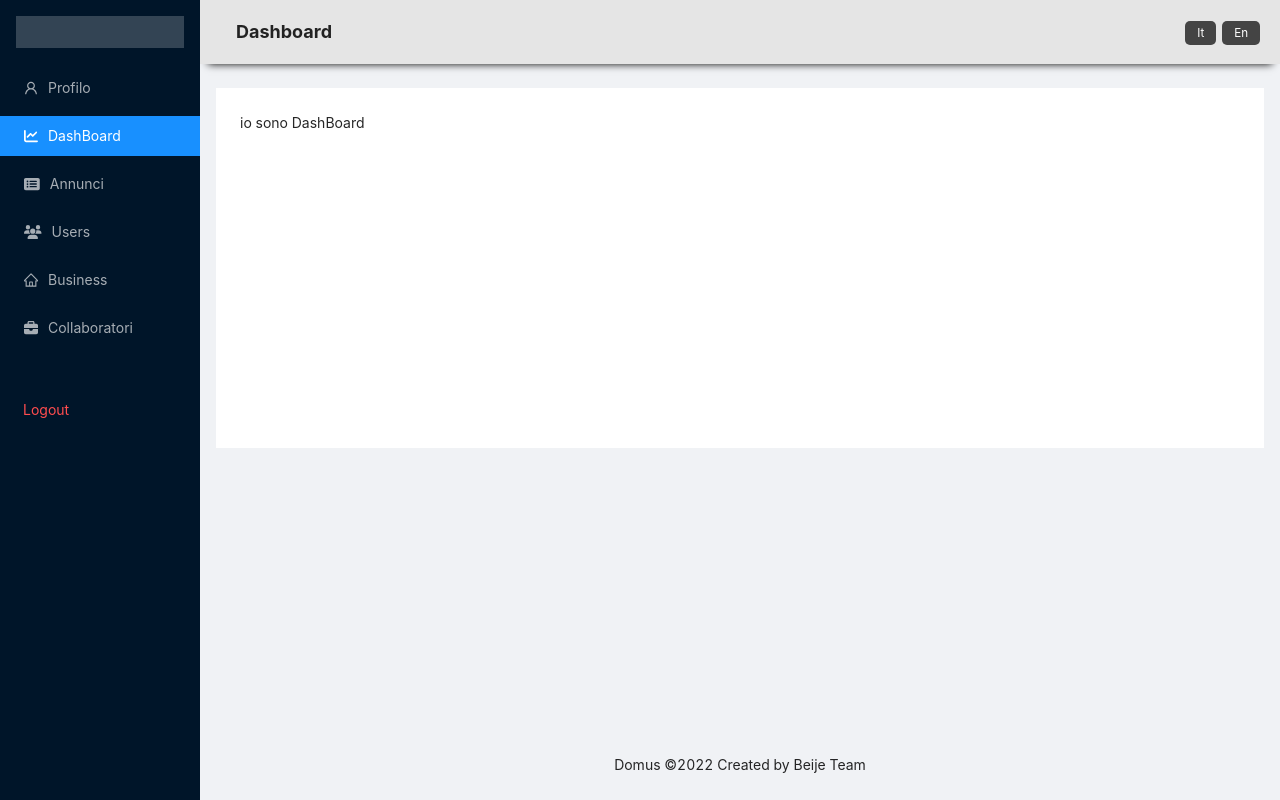
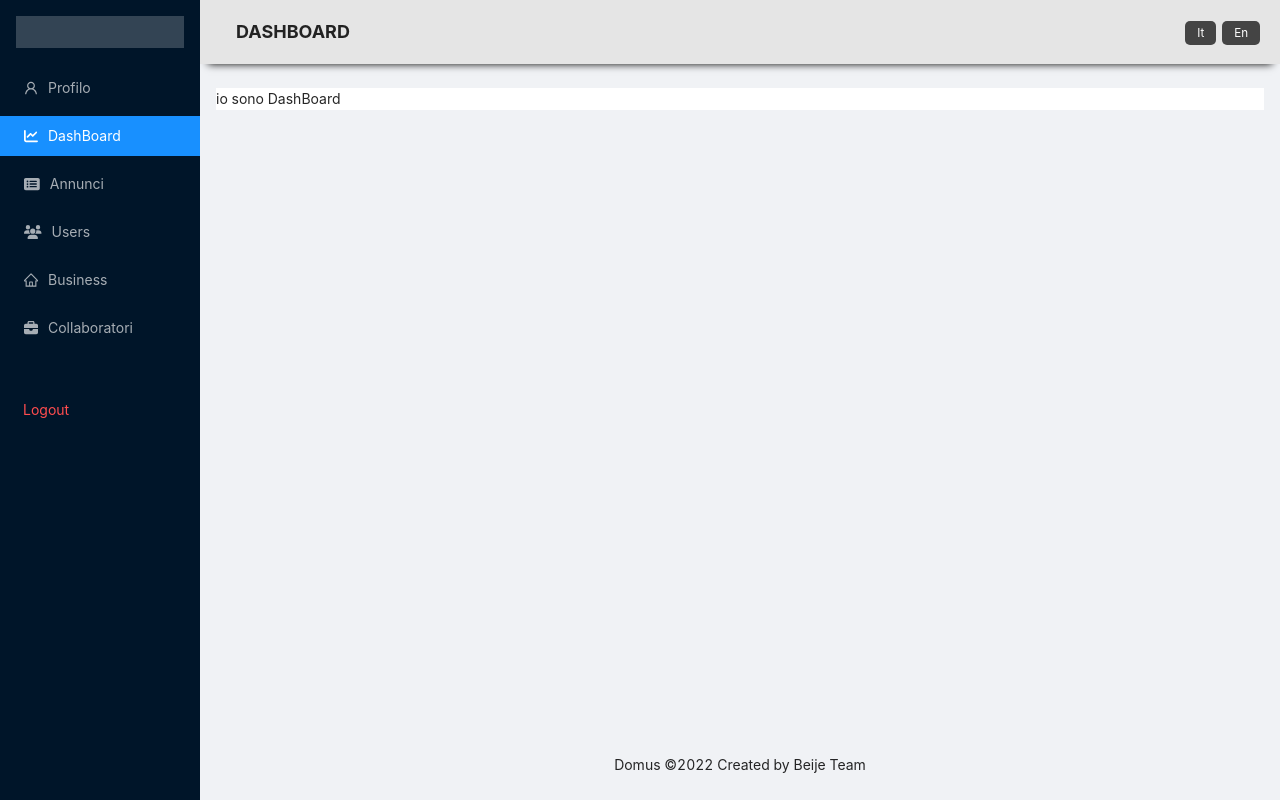
Before and after one commit to BeijeConsulting/fe_real_estate, a React app: page /admin in a window 1280 px wide. Built offline with nearby package versions, Linux system fonts and the light colour scheme.

Commit message:
commit routing

```diff
--- a/src/backoffice/screens/UsersList/UsersList.css
+++ b/src/backoffice/screens/UsersList/UsersList.css
@@ -1,13 +1,14 @@
 .users-list-background {
     display: flex;
     justify-content: center;
+    overflow-y: scroll;
 }
 
 .users-list-container{
     display: flex;
     flex-wrap: wrap;
     background-color: white;
-    height: 100%;
+    height:70vh;
     border-radius: 10px;
 }
 
--- a/src/backoffice/screens/cms/Cms.js
+++ b/src/backoffice/screens/cms/Cms.js
@@ -2,7 +2,7 @@ import React, { useState } from 'react';
 import PropTypes from 'prop-types';
 import './cms.css';
 import 'antd/dist/antd.css';
-import { Outlet, useNavigate } from "react-router-dom";
+import { Outlet, useNavigate, useLocation, useParams } from "react-router-dom";
 
 // ANT DESIGN
 import { UserOutlined, HomeOutlined } from '@ant-design/icons';
@@ -11,20 +11,25 @@ import { Button, Layout, Menu } from 'antd';
 // FONT AWESOME
 import { FontAwesomeIcon } from '@fortawesome/react-fontawesome';
 import { faBriefcase, faRectangleList, faUsers, faChartLine } from "@fortawesome/free-solid-svg-icons"
+import { toUpper } from 'lodash';
 
 const { Header, Content, Footer, Sider } = Layout;
 const Cms = (props) => {
+    const location = useLocation();
+    const params = useParams();
+    console.log('location', location)
+    console.log('params', params)
     let navigate = useNavigate();
-    const [title, setTitle] = useState("Dashboard");
+    const [title, setTitle] = useState("DASHBOARD");
     const setTitleNavigate = (title) => () => {
         navigate(
             `${title}`,
             {
                 state: {
-                    title: "pippo",
+                    title: title,
                 }
             });
-        setTitle(title)
+        setTitle(location.state.title.toUpperCase())
     }
 
     return (
@@ -77,7 +82,8 @@ const Cms = (props) => {
                         </div>
                     </Header>
                     <Content style={{ margin: '24px 16px 0' }}>
-                        <div className="site-layout-background" style={{ padding: 24, minHeight: 360 }}>
+                        <div className="site-layout-background">
+                            {/* style={{ padding: 24, minHeight: 360 }} */}
 
                             <Outlet />
                         </div>
```
